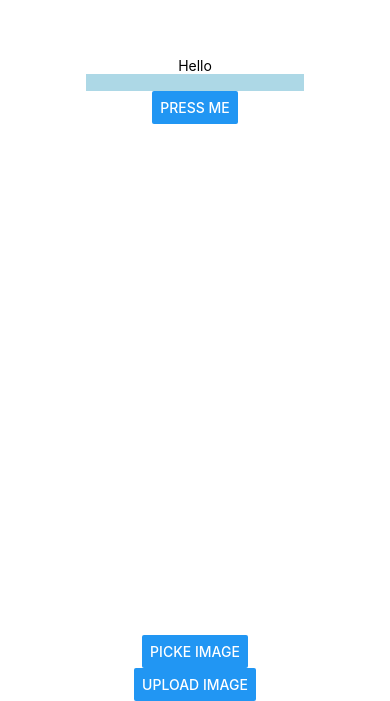
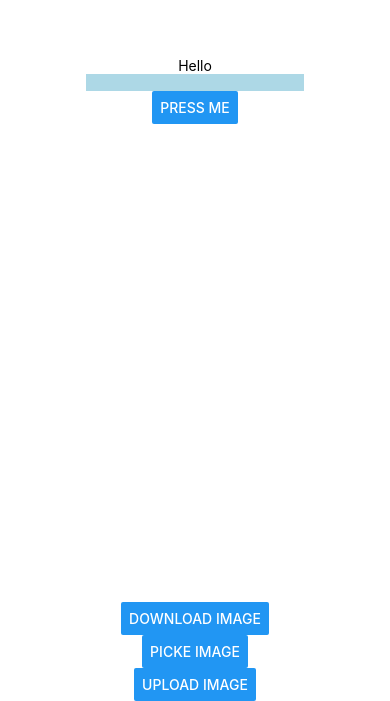
Before and after one commit to jonx1183/image-picker, a React Native app: screen / in a window 390 px wide. Shown: the part 143-844 px from the top of the page. Built offline with nearby package versions, Linux system fonts and the light colour scheme.

Commit message:
Can download frome firebase storage

```diff
--- a/App.js
+++ b/App.js
@@ -3,7 +3,7 @@ import { useState } from 'react';
 import { StyleSheet, FlatList, Button, View, TextInput, Text, Image } from 'react-native';
 import * as ImagePicker from 'expo-image-picker';
 import { storage } from './Firebase';
-import { ref, uploadBytes} from 'firebase/storage'
+import { ref, uploadBytes, getDownloadURL} from 'firebase/storage'
 
 export default function App() {
   const [text, setText] = useState('')
@@ -38,6 +38,16 @@ export default function App() {
     })
   }
 
+  async function downloadImage(){
+    getDownloadURL(ref(storage, "myImage.jpg"))
+    .then((url) => {
+      setImagePath(url)
+    })
+    .catch((error) => {
+      alert("Error at download image" + error)
+    })
+  }
+
   return (
     <View style={styles.container}>
       <Text>Hello</Text>
@@ -59,6 +69,7 @@ export default function App() {
       }
       />
       <Image style={{width:200, height:200}} source={{uri:imagePath}} />
+      <Button title ='Download image' onPress={downloadImage} />
       <Button title ='Picke image' onPress={launchImagePicker} />
       <Button title ='Upload image' onPress={uploadImage} />
       <StatusBar style="auto" />
```
